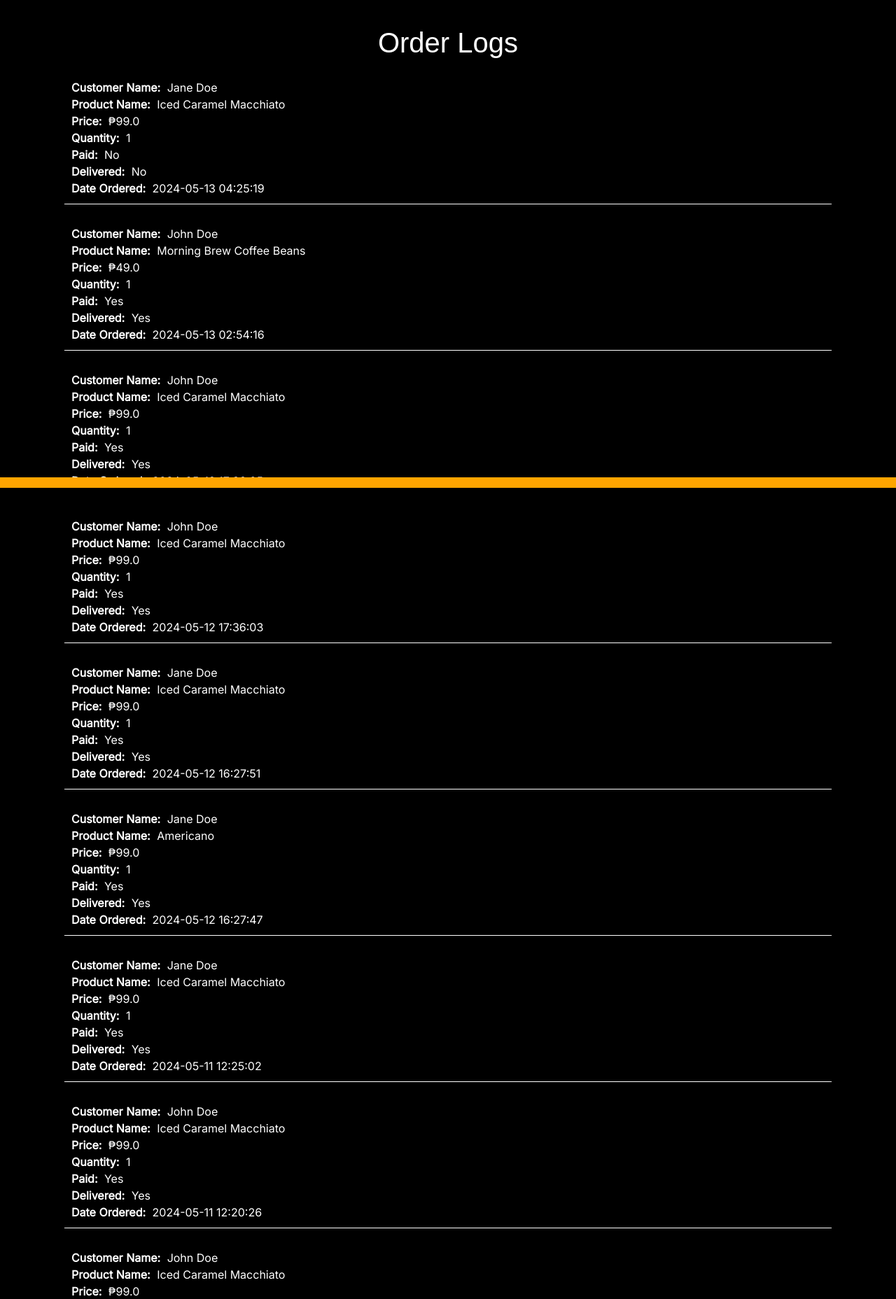
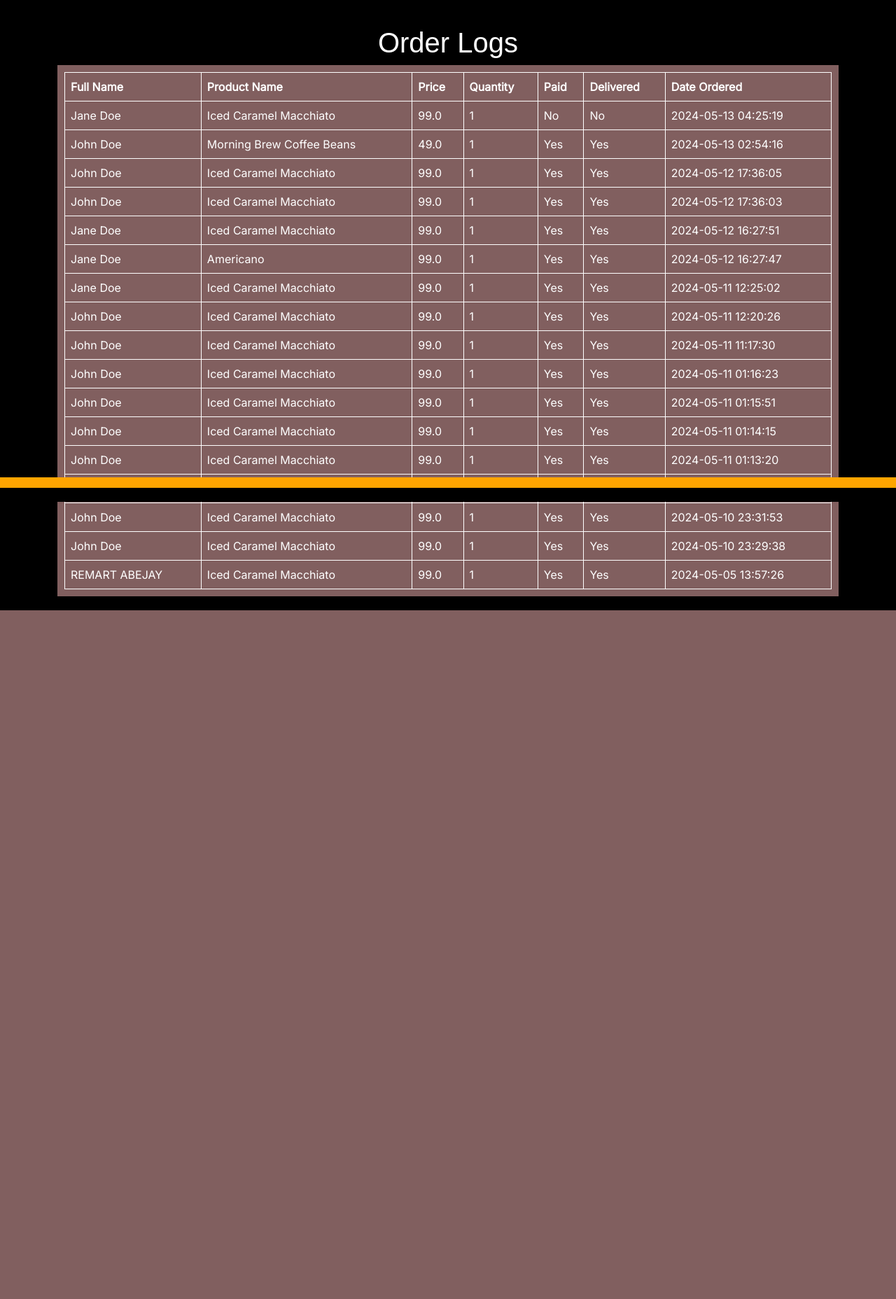
Before and after one commit to martxxd/coffee-app-backend, a Flask app: page /manage_orders in a window 1280 px wide. Shown: the part 83-1939 px from the top of the page at 70% size. After the commit the page ends 955 px from the top, so only its background shows below. Run offline with Flask 3, Linux system fonts and the light colour scheme; data comes from the database, SQL or seed files in the repository; both versions use the stored data as it was after the commit; some libraries are stand-ins or nearby versions; some web fonts are replaced.

Commit message:
css of m user and m orders

```diff
--- a/server.py
+++ b/server.py
@@ -285,7 +285,9 @@ def manage_products():
 
 @app.route('/manage_users')
 def manage_users():
-    return render_template('manage_users.html')
+    # Query regular users (non-admins)
+    regular_users = User.query.filter_by(is_admin=False).all()
+    return render_template('manage_users.html', users=regular_users)
 
 '''
 ==========================================================
--- /dev/null
+++ b/static/musers.css
@@ -0,0 +1,20 @@
+.custom-table {
+    color: rgb(255, 255, 255);
+    background-color: rgb(129, 95, 95);
+    padding: 10px;
+}
+
+.custom-table table {
+    width: 100%;
+    border-collapse: collapse;
+}
+
+.custom-table th,
+.custom-table td {
+    border: 1px solid white;
+    padding: 8px;
+}
+
+.custom-table thead {
+    background-color: rgb(129, 95, 95);
+}
--- a/templates/manage_orders.html
+++ b/templates/manage_orders.html
@@ -1,38 +1,43 @@
 {% extends "dashboard.html" %}
-{% block title %}Manage Orders{% endblock %}
+{% block title %}Manage Products{% endblock %}
 
 {% block navbar %}
     {{ super() }}
 {% endblock %}
 
 {% block body %}
+<link rel="stylesheet" type="text/css" href="/static/musers.css">
   <div class="container" style="margin-top: 100px;">
-    <h1 style="color: white; text-align: center; margin-top: 10px;">Order Logs</h1>
-    <div style="color: white; background-color: black; padding: 10px;">
-      {% for cart_item, fullname in cart_items|sort(attribute='create_at', reverse=true) %}
-          <div style="border-bottom: 1px solid white; margin-bottom: 20px;">
-              <div style="padding: 10px;">
-                  <div><strong style="margin-right: 5px;">Customer Name:</strong> {{ fullname }}</div>
-                  <div><strong style="margin-right: 5px;">Product Name:</strong> {{ cart_item.name }}</div>
-                  <div><strong style="margin-right: 5px;">Price:</strong> ₱{{ cart_item.price }}</div>
-                  <div><strong style="margin-right: 5px;">Quantity:</strong> {{ cart_item.quantity }}</div>
-                  <div><strong style="margin-right: 5px;">Paid:</strong> {{ "Yes" if cart_item.paid else "No" }}</div>
-                  <div><strong style="margin-right: 5px;">Delivered:</strong> {{ "Yes" if cart_item.delivered else "No" }}</div>
-                  <div><strong style="margin-right: 5px;">Date Ordered:</strong> {{ cart_item.create_at.strftime('%Y-%m-%d %H:%M:%S') }}</div>
-              </div>
-          </div>
-      {% endfor %}
-  </div>
-</div>
-
-
-
+      <h1 style="color: white; text-align: center; margin-top: 10px;">Order Logs</h1>
+      <div class="custom-table">
+        <table>
+            <thead>
+                <tr>
+                    <th>Full Name</th>
+                    <th>Product Name</th>
+                    <th>Price</th>
+                    <th>Quantity</th>
+                    <th>Paid</th>
+                    <th>Delivered</th>
+                    <th>Date Ordered</th>
+                </tr>
+            </thead>
+            <tbody>
+                {% for cart_item, fullname in cart_items|sort(attribute='create_at', reverse=true) %}
+                    <tr>
+                        <td>{{ fullname }}</td>
+                        <td>{{ cart_item.name }}</td>
+                        <td>{{ cart_item.price }}</td>
+                        <td>{{ cart_item.quantity }}</td>
+                        <td>{{ "Yes" if cart_item.paid else "No" }}</td>
+                        <td>{{ "Yes" if cart_item.delivered else "No" }}</td>
+                        <td>{{ cart_item.create_at.strftime('%Y-%m-%d %H:%M:%S') }}</td>
+                    </tr>
+                {% endfor %}
+            </tbody>
+        </table>
     </div>
   </div>
 
 
   {% endblock %}
-
-  <!-- Other sections and scripts -->
-</body>
-</html>
```
Also changed, not shown: templates/manage_users.html (+43 -17 lines), instance/BSCS-CSM2.db.
